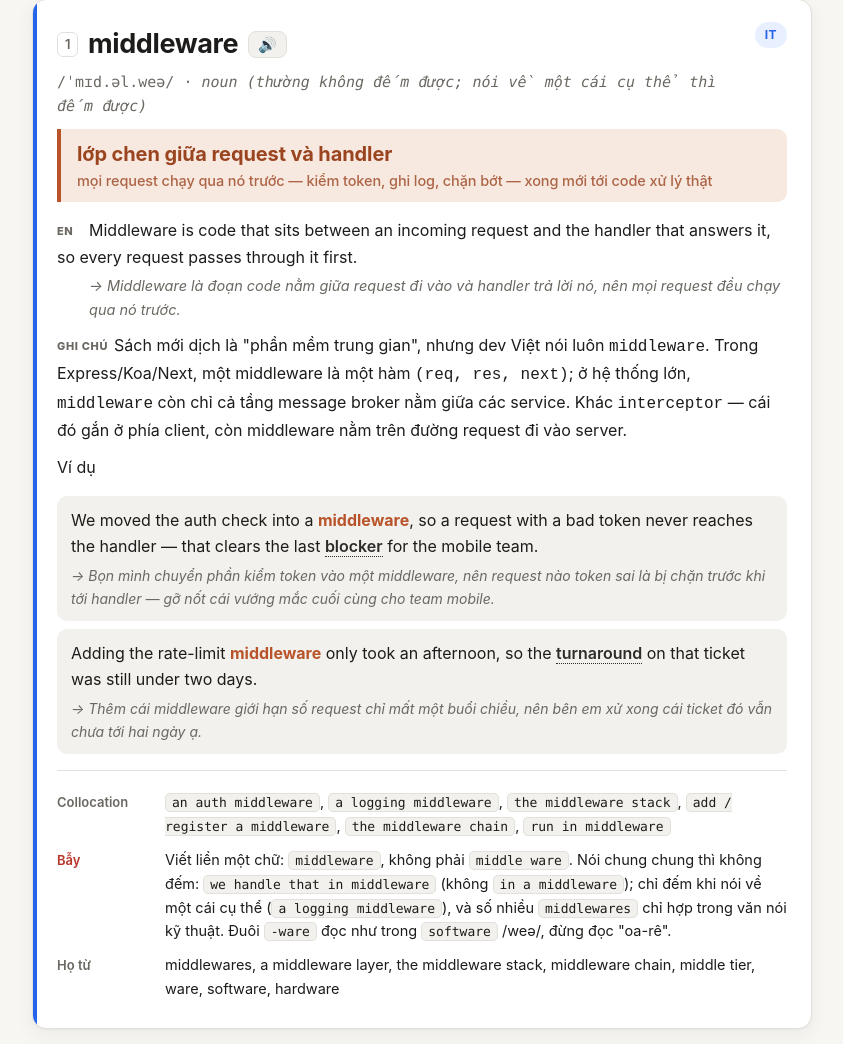
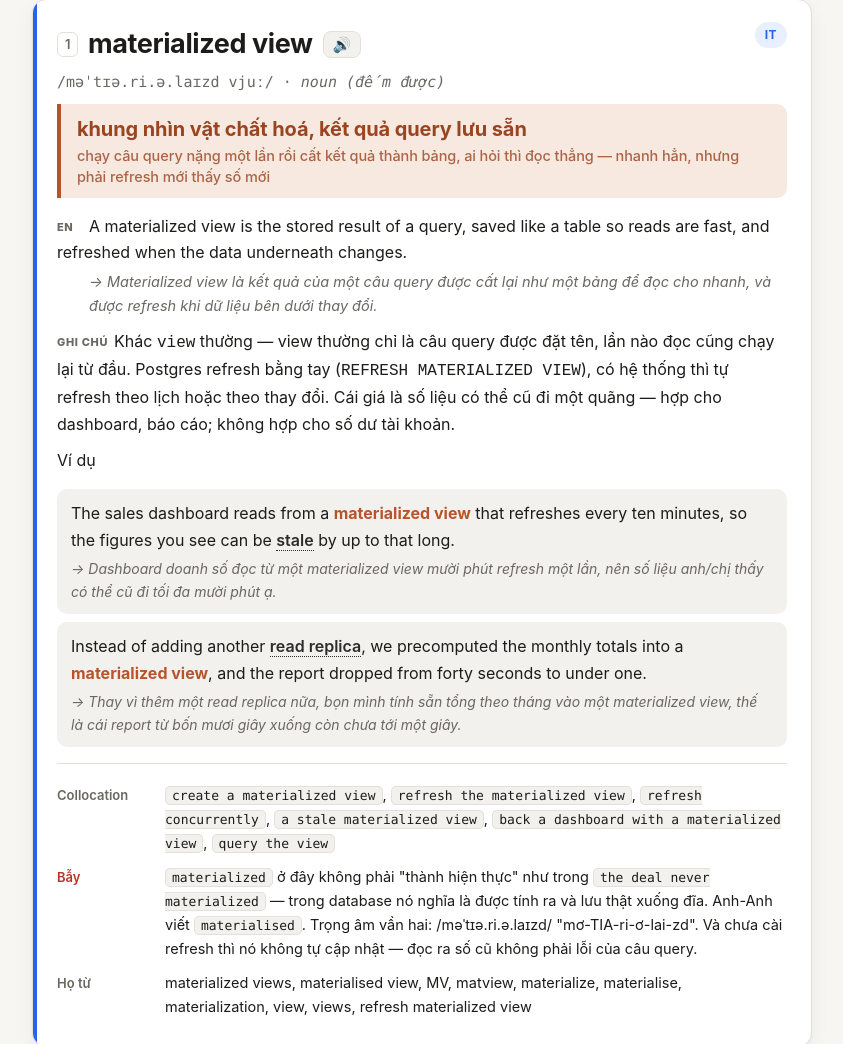
Before and after one commit to tminh1998/english-learning-harness, a plain HTML site: page wiki/lessons/2026-W48/2026-11-23.html in a window 1280 px wide. Shown: the part 416-1460 px from the top of the page, without its empty margins (218-1061 px from the left). Drawn offline with Linux system fonts and the light colour scheme.

Commit message:
sua: 2026-11-23 — user da biet middleware, thay bang materialized view
- middleware chuyen xuong bang Da biet san (24 tu); VOCAB_INDEX #336 + REVIEW_QUEUE + PROGRESS doi sang materialized view
- bai 23/11 viet lai khoi tu, cau dau mau doc, bai tap 1 + dap an; vi du muon stale va read replica
- bai 24/11 phan A chep lai nghia moi bang nghia.sh
- build-index chay lai; soat-nghia KHOP-HET (9265 cho)

Co-Authored-By: Claude Opus 5.5 <noreply@anthropic.com>

```diff
--- a/wiki/lessons/2026-W48/2026-11-23.html
+++ b/wiki/lessons/2026-W48/2026-11-23.html
@@ -201,37 +201,37 @@
 <article class="word" data-cat="it">
   <div class="word-head">
     <div>
-      <h2><span class="num">1</span>middleware
-        <button class="say" data-say="middleware" title="Nghe phát âm">🔊</button>
+      <h2><span class="num">1</span>materialized view
+        <button class="say" data-say="materialized view" title="Nghe phát âm">🔊</button>
       </h2>
-      <div class="ipa">/ˈmɪd.əl.weə/ · <em>noun (thường không đếm được; nói về một cái cụ thể thì đếm được)</em></div>
+      <div class="ipa">/məˈtɪə.ri.ə.laɪzd vjuː/ · <em>noun (đếm được)</em></div>
     </div>
     <span class="badge it">IT</span>
   </div>
 
-  <p class="vi-quick hide-me">lớp chen giữa request và handler<span class="alt">mọi request chạy qua nó trước — kiểm token, ghi log, chặn bớt — xong mới tới code xử lý thật</span></p>
+  <p class="vi-quick hide-me">khung nhìn vật chất hoá, kết quả query lưu sẵn<span class="alt">chạy câu query nặng một lần rồi cất kết quả thành bảng, ai hỏi thì đọc thẳng — nhanh hẳn, nhưng phải refresh mới thấy số mới</span></p>
 
-  <p class="def"><span class="tag">EN</span>Middleware is code that sits between an incoming request and the handler that answers it, so every request passes through it first.
-    <span class="def-vi hide-me">→ Middleware là đoạn code nằm giữa request đi vào và handler trả lời nó, nên mọi request đều chạy qua nó trước.</span>
+  <p class="def"><span class="tag">EN</span>A materialized view is the stored result of a query, saved like a table so reads are fast, and refreshed when the data underneath changes.
+    <span class="def-vi hide-me">→ Materialized view là kết quả của một câu query được cất lại như một bảng để đọc cho nhanh, và được refresh khi dữ liệu bên dưới thay đổi.</span>
   </p>
-  <p class="def hide-me"><span class="tag">GHI CHÚ</span>Sách mới dịch là "phần mềm trung gian", nhưng dev Việt nói luôn <code>middleware</code>. Trong Express/Koa/Next, một middleware là một hàm <code>(req, res, next)</code>; ở hệ thống lớn, <code>middleware</code> còn chỉ cả tầng message broker nằm giữa các service. Khác <code>interceptor</code> — cái đó gắn ở phía client, còn middleware nằm trên đường request đi vào server.</p>
+  <p class="def hide-me"><span class="tag">GHI CHÚ</span>Khác <code>view</code> thường — view thường chỉ là câu query được đặt tên, lần nào đọc cũng chạy lại từ đầu. Postgres refresh bằng tay (<code>REFRESH MATERIALIZED VIEW</code>), có hệ thống thì tự refresh theo lịch hoặc theo thay đổi. Cái giá là số liệu có thể cũ đi một quãng — hợp cho dashboard, báo cáo; không hợp cho số dư tài khoản.</p>
 
   <div class="ex-label">Ví dụ</div>
   <ul class="examples">
     <li>
-      <span class="en">We moved the auth check into a <b>middleware</b>, so a request with a bad token never reaches the handler — that clears the last <span class="rev">blocker</span> for the mobile team.</span>
-      <span class="vi hide-me">→ Bọn mình chuyển phần kiểm token vào một middleware, nên request nào token sai là bị chặn trước khi tới handler — gỡ nốt cái vướng mắc cuối cùng cho team mobile.</span>
+      <span class="en">The sales dashboard reads from a <b>materialized view</b> that refreshes every ten minutes, so the figures you see can be <span class="rev">stale</span> by up to that long.</span>
+      <span class="vi hide-me">→ Dashboard doanh số đọc từ một materialized view mười phút refresh một lần, nên số liệu anh/chị thấy có thể cũ đi tối đa mười phút ạ.</span>
     </li>
     <li>
-      <span class="en">Adding the rate-limit <b>middleware</b> only took an afternoon, so the <span class="rev">turnaround</span> on that ticket was still under two days.</span>
-      <span class="vi hide-me">→ Thêm cái middleware giới hạn số request chỉ mất một buổi chiều, nên bên em xử xong cái ticket đó vẫn chưa tới hai ngày ạ.</span>
+      <span class="en">Instead of adding another <span class="rev">read replica</span>, we precomputed the monthly totals into a <b>materialized view</b>, and the report dropped from forty seconds to under one.</span>
+      <span class="vi hide-me">→ Thay vì thêm một read replica nữa, bọn mình tính sẵn tổng theo tháng vào một materialized view, thế là cái report từ bốn mươi giây xuống còn chưa tới một giây.</span>
     </li>
   </ul>
 
   <div class="rows">
-    <div class="r"><span class="k">Collocation</span><span class="v"><code>an auth middleware</code>, <code>a logging middleware</code>, <code>the middleware stack</code>, <code>add / register a middleware</code>, <code>the middleware chain</code>, <code>run in middleware</code></span></div>
-    <div class="r warn"><span class="k">Bẫy</span><span class="v">Viết liền một chữ: <code>middleware</code>, không phải <code>middle ware</code>. Nói chung chung thì không đếm: <code>we handle that in middleware</code> (không <code>in a middleware</code>); chỉ đếm khi nói về một cái cụ thể (<code>a logging middleware</code>), và số nhiều <code>middlewares</code> chỉ hợp trong văn nói kỹ thuật. Đuôi <code>-ware</code> đọc như trong <code>software</code> /weə/, đừng đọc "oa-rê".</span></div>
-    <div class="r"><span class="k">Họ từ</span><span class="v">middlewares, a middleware layer, the middleware stack, middleware chain, middle tier, ware, software, hardware</span></div>
+    <div class="r"><span class="k">Collocation</span><span class="v"><code>create a materialized view</code>, <code>refresh the materialized view</code>, <code>refresh concurrently</code>, <code>a stale materialized view</code>, <code>back a dashboard with a materialized view</code>, <code>query the view</code></span></div>
+    <div class="r warn"><span class="k">Bẫy</span><span class="v"><code>materialized</code> ở đây không phải "thành hiện thực" như trong <code>the deal never materialized</code> — trong database nó nghĩa là được tính ra và lưu thật xuống đĩa. Anh-Anh viết <code>materialised</code>. Trọng âm vần hai: /məˈtɪə.ri.ə.laɪzd/ "mơ-TIA-ri-ơ-lai-zd". Và chưa cài refresh thì nó không tự cập nhật — đọc ra số cũ không phải lỗi của câu query.</span></div>
+    <div class="r"><span class="k">Họ từ</span><span class="v">materialized views, materialised view, MV, matview, materialize, materialise, materialization, view, views, refresh materialized view</span></div>
   </div>
 </article>
 
@@ -386,10 +386,10 @@
 <section class="block">
   <h2>Mẩu đọc</h2>
   <p class="sub">Tin nhắn mở đầu tuần gửi trong kênh team</p>
-  <div class="passage">Morning all — plan for the week, <span class="rev">in a nutshell</span>. First, I'm pulling the auth check out of every route and into one <b>middleware</b>, so there's a single place to fix when the client asks for IP allowlisting. Second, the order write has to become <b>atomic</b> before the sale: right now a crash between the charge and the insert leaves a paying customer with nothing. Tuesday 9:30 we <b>triage</b> the forty-odd tickets that piled up over the weekend — bring coffee, we'll be ruthless. I also need two of you on the <b>vendor</b> questionnaire; their security team wants answers by Friday and I'd rather not <b>cram</b> it into Thursday night again.</div>
+  <div class="passage">Morning all — plan for the week, <span class="rev">in a nutshell</span>. First, the sales dashboard moves onto a <b>materialized view</b>, so it stops hitting the orders table on every page load and slowing down checkout. Second, the order write has to become <b>atomic</b> before the sale: right now a crash between the charge and the insert leaves a paying customer with nothing. Tuesday 9:30 we <b>triage</b> the forty-odd tickets that piled up over the weekend — bring coffee, we'll be ruthless. I also need two of you on the <b>vendor</b> questionnaire; their security team wants answers by Friday and I'd rather not <b>cram</b> it into Thursday night again.</div>
   <details>
     <summary>Bản dịch</summary>
-    <p class="hide-me">Chào cả nhà — nói gọn lại là kế hoạch tuần này thế này. Một, mình sẽ bóc phần kiểm token ra khỏi từng route rồi gom vào đúng một middleware, để lúc khách xin chặn theo IP thì chỉ phải sửa một chỗ. Hai, phần ghi đơn hàng phải chạy trọn gói trước đợt sale: hiện giờ sập giữa lúc trừ tiền và lúc insert là khách trả tiền xong mà chẳng có gì. Thứ Ba 9:30 cả nhóm ngồi phân loại ưu tiên bốn chục cái ticket dồn lại từ cuối tuần — nhớ mang cà phê, bọn mình sẽ gạt thẳng tay. Mình cũng cần hai người làm bộ câu hỏi của nhà cung cấp; bên bảo mật của họ đòi câu trả lời trước thứ Sáu, mà mình thì không muốn lại nhồi hết vào tối thứ Năm nữa.</p>
+    <p class="hide-me">Chào cả nhà — nói gọn lại là kế hoạch tuần này thế này. Một, dashboard doanh số sẽ chuyển sang đọc từ một materialized view, để nó thôi query thẳng vào bảng orders mỗi lần mở trang mà kéo chậm cả khâu thanh toán. Hai, phần ghi đơn hàng phải chạy trọn gói trước đợt sale: hiện giờ sập giữa lúc trừ tiền và lúc insert là khách trả tiền xong mà chẳng có gì. Thứ Ba 9:30 cả nhóm ngồi phân loại ưu tiên bốn chục cái ticket dồn lại từ cuối tuần — nhớ mang cà phê, bọn mình sẽ gạt thẳng tay. Mình cũng cần hai người làm bộ câu hỏi của nhà cung cấp; bên bảo mật của họ đòi câu trả lời trước thứ Sáu, mà mình thì không muốn lại nhồi hết vào tối thứ Năm nữa.</p>
   </details>
 </section>
 
@@ -397,7 +397,7 @@
   <h2>Bài tập</h2>
   <p class="sub">5 câu về từ vựng của buổi. Làm xong rồi mới mở đáp án.</p>
   <ol class="ex">
-    <li>Điền từ: "Move the token check out of the controllers and into one ______ so every route gets it for free."</li>
+    <li>Điền từ: "The report took forty seconds, so we stored the query result in a ______ and refresh it every hour."</li>
     <li>Sửa lỗi: "We cramed four meetings in one morning and nobody remembered anything."</li>
     <li>Dịch Việt-Anh: "Sáng nào bọn mình cũng phân loại ưu tiên đống báo lỗi mới trước khi bắt tay vào sửa."</li>
     <li>Chọn collocation: "Keeping all our data in their format is a classic case of ______." — (a) vendor lock-up (b) vendor lock-in (c) vender lock-in</li>
@@ -406,7 +406,7 @@
   <details>
     <summary>Đáp án</summary>
     <ol>
-      <li><b>middleware</b> — nói chung chung thì không đếm (<code>into middleware</code> / <code>into one middleware</code> đều được, nhưng đừng viết <code>middle ware</code> rời hai chữ).</li>
+      <li><b>materialized view</b> — phải đủ hai chữ: chỉ <code>view</code> thì là view thường, lần nào đọc cũng chạy lại câu query.</li>
       <li><b>"We crammed four meetings into one morning and nobody remembered anything."</b> — gấp đôi <code>m</code> (<code>crammed</code>), và đi với <code>into</code> chứ không phải <code>in</code>.</li>
       <li><b>"We triage the new bug reports every morning before we start fixing anything."</b> — <code>triage</code> ở đây là động từ; đừng dùng <code>prioritize</code>, vì đống báo lỗi mới còn chưa vào danh sách nào cả.</li>
       <li><b>(b) vendor lock-in</b> — cụm cố định là <code>lock-in</code>, không phải <code>lock-up</code>; và <code>vendor</code> viết đuôi <code>-or</code>.</li>
```
Also changed, not shown: index.html (+1 -1 lines), wiki/lessons/2026-W48/2026-11-24.html (+2 -2 lines), wiki/recap/2026-11.html (+4 -4 lines), wiki/recap/2026-H2.html (+4 -4 lines), wiki/recap/2026-Q4.html (+4 -4 lines), wiki/recap/2026.html (+4 -4 lines), 5 other files.
